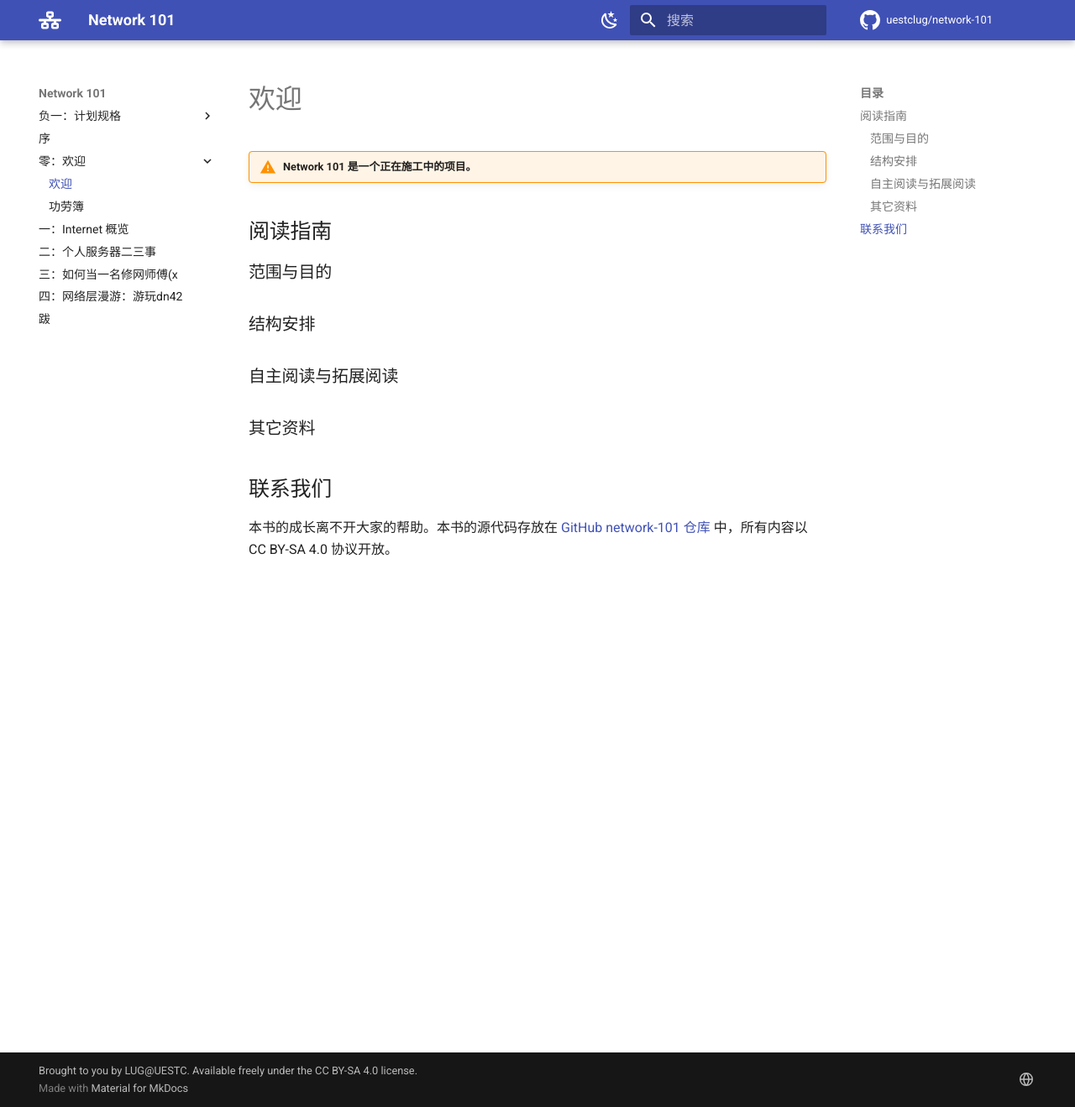
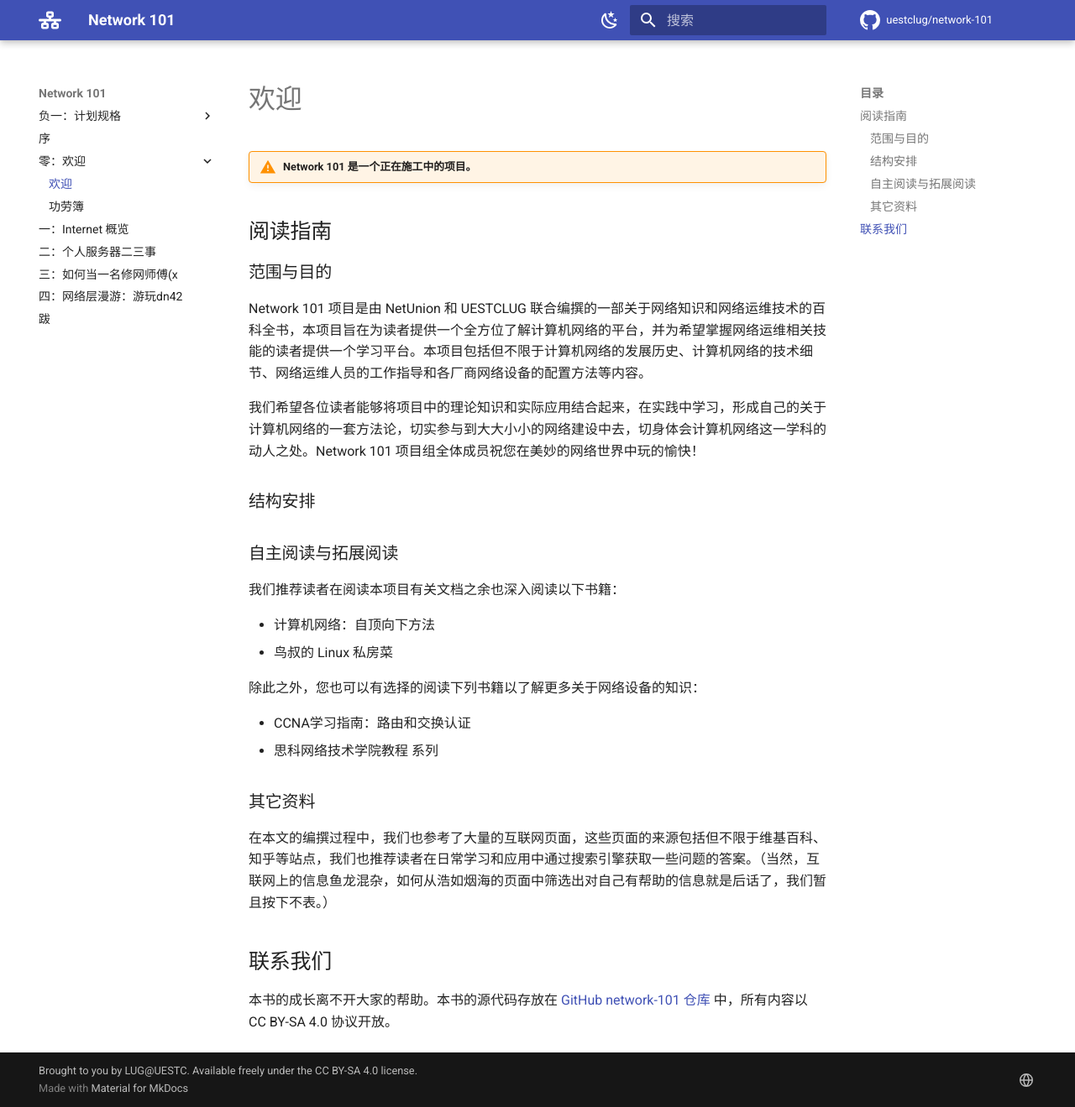
Before and after one commit to david4958606/network-101, an MkDocs documentation site: the page built from docs/index.md, in a window 1280 px wide and 1319 px high. Shown: the whole window at 84% size. Built offline with MkDocs 1.6.1 and Material for MkDocs 9.7.7, drawn with Linux system fonts in a browser that asks for light colours; comment, search, counter and statistics services are not loaded.

Commit message:
Modify index.md

```diff
--- a/docs/index.md
+++ b/docs/index.md
@@ -1,17 +1,32 @@
 # 欢迎 {#welcome}
 
 !!! warning "Network 101 是一个正在施工中的项目。"
-
 
 ## 阅读指南 {#guidelines}
 
 ### 范围与目的 {#coverage-and-aim}
 
+Network 101 项目是由 NetUnion 和 UESTCLUG 联合编撰的一部关于网络知识和网络运维技术的百科全书，本项目旨在为读者提供一个全方位了解计算机网络的平台，并为希望掌握网络运维相关技能的读者提供一个学习平台。本项目包括但不限于计算机网络的发展历史、计算机网络的技术细节、网络运维人员的工作指导和各厂商网络设备的配置方法等内容。
+
+我们希望各位读者能够将项目中的理论知识和实际应用结合起来，在实践中学习，形成自己的关于计算机网络的一套方法论，切实参与到大大小小的网络建设中去，切身体会计算机网络这一学科的动人之处。Network 101 项目组全体成员祝您在美妙的网络世界中玩的愉快！
+
 ### 结构安排 {#structure}
 
 ### 自主阅读与拓展阅读 {#self-reading}
 
+我们推荐读者在阅读本项目有关文档之余也深入阅读以下书籍：
+
+- 计算机网络：自顶向下方法
+- 鸟叔的 Linux 私房菜
+
+除此之外，您也可以有选择的阅读下列书籍以了解更多关于网络设备的知识：
+
+- CCNA学习指南：路由和交换认证
+- 思科网络技术学院教程 系列
+
 ### 其它资料 {#extras}
+
+在本文的编撰过程中，我们也参考了大量的互联网页面，这些页面的来源包括但不限于维基百科、知乎等站点，我们也推荐读者在日常学习和应用中通过搜索引擎获取一些问题的答案。（当然，互联网上的信息鱼龙混杂，如何从浩如烟海的页面中筛选出对自己有帮助的信息就是后话了，我们暂且按下不表。）
 
 ## 联系我们 {#contact-us}
 
```
